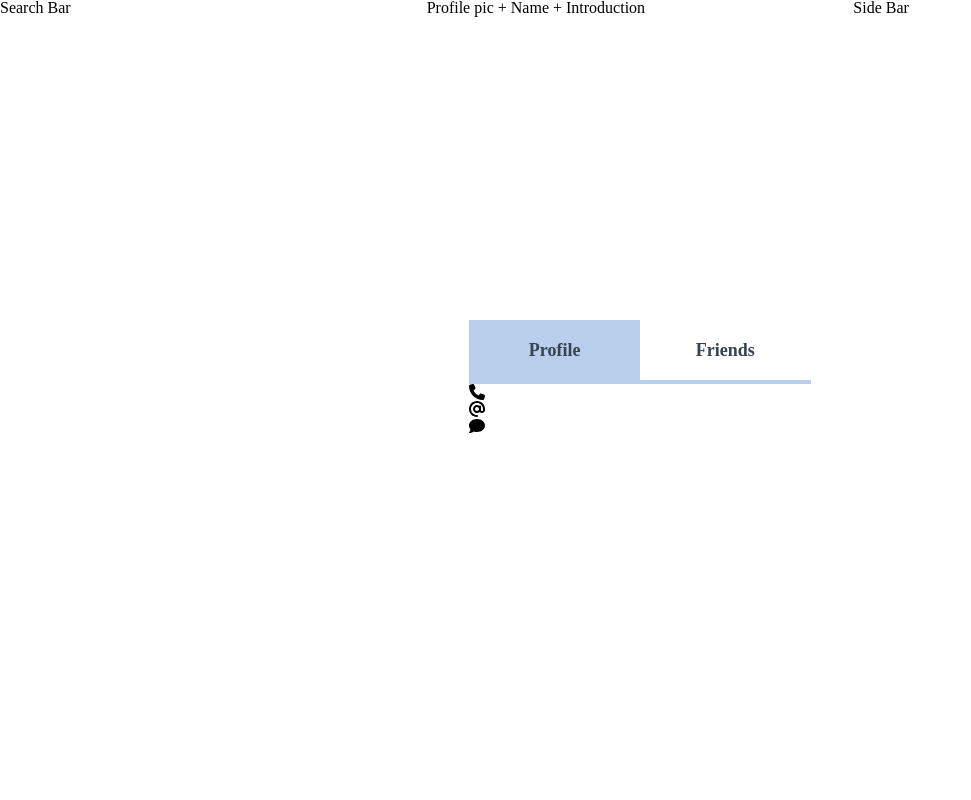
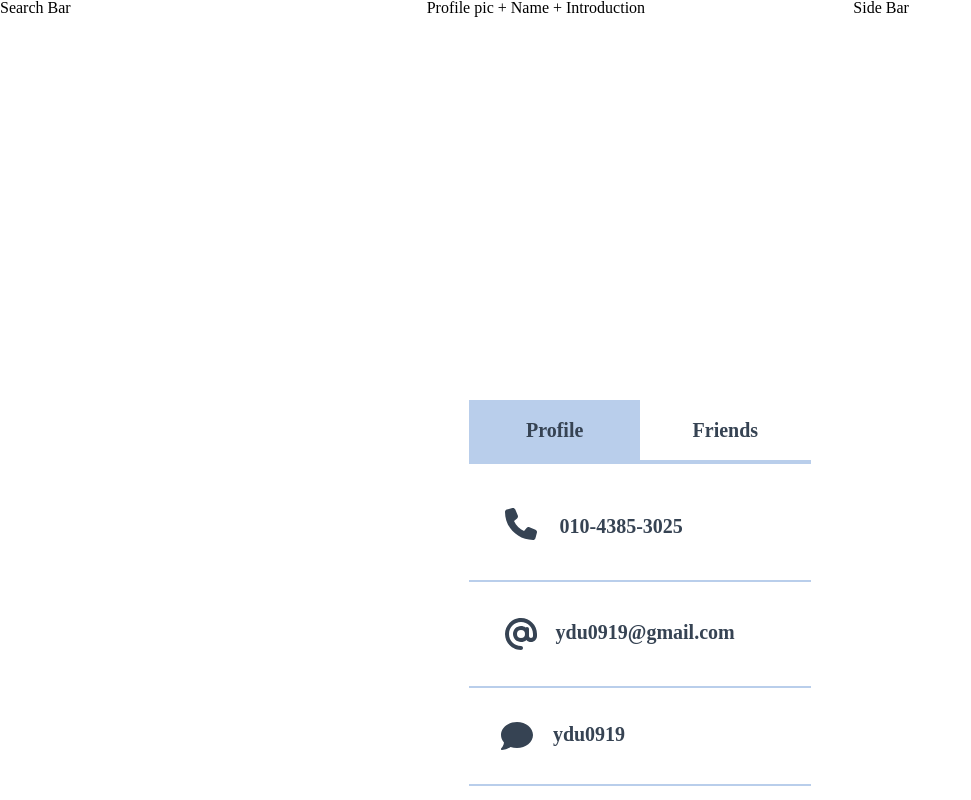
Before and after one commit to charmeee/contactbyflutter, a React (Create React App) app in the folder umm-whoru/: page / in a window 1280 px wide. Shown: the whole page, without its empty margins (0-971 px from the left). Built offline with nearby package versions, Linux system fonts and the light colour scheme.

Commit message:
added profile info

```diff
--- a/umm-whoru/src/components/Profile.js
+++ b/umm-whoru/src/components/Profile.js
@@ -4,32 +4,53 @@ import { faPhone, faAt, faComment } from "@fortawesome/free-solid-svg-icons";
 function Profile() {
   return (
     <div className="profile-wrapper">
-      <div className="profile-upper h-2/5">
+      <div className="profile-upper h-1/2">
         <p>Profile pic + Name + Introduction</p>
       </div>
-      <div className="profile-lower h-3/5 w-4/5 mx-auto">
+      <div className="profile-lower h-1/2 w-4/5 mx-auto">
         <div className="profile-button-wrapper">
           <div className="flex items-center justify-center">
             <button
-              className="bg-main-3 w-1/2 h-16 text-lg font-semibold border-b-4 border-main-3 text-main-0"
+              className="bg-main-3 w-1/2 h-16 text-xl font-semibold border-b-4 border-main-3 text-main-0"
               active="true"
             >
               Profile
             </button>
-            <button className="active:bg-main-3 w-1/2 h-16 text-lg font-semibold border-b-4 border-main-3 text-main-0">
+            <button className="active:bg-main-3 w-1/2 h-16 text-xl font-semibold border-b-4 border-main-3 text-main-0">
               Friends
             </button>
           </div>
         </div>
         <div className="profile-info-wrapper">
-          <div className="info-row">
-            <FontAwesomeIcon icon={faPhone} />
+          <div className="info-row grid grid-cols-6 p-5 pt-7 border-solid border-b-2 border-main-3">
+            <FontAwesomeIcon
+              className="text-main-0 p-4"
+              icon={faPhone}
+              size="2x"
+            />
+            <span className="col-span-5 p-5 text-xl font-semibold text-main-0">
+              010-4385-3025
+            </span>
           </div>
-          <div className="info-row">
-            <FontAwesomeIcon icon={faAt} />
+          <div className="info-row grid grid-cols-6 p-5 border-solid border-b-2 border-main-3">
+            <FontAwesomeIcon
+              className="text-main-0 p-4"
+              icon={faAt}
+              size="2x"
+            />
+            <span className="col-span-5 p-4 text-xl font-semibold text-main-0">
+              ydu0919@gmail.com
+            </span>
           </div>
-          <div className="info-row">
-            <FontAwesomeIcon icon={faComment} />
+          <div className="info-row grid grid-cols-6 p-4 border-solid border-b-2 border-main-3">
+            <FontAwesomeIcon
+              className="text-main-0 p-4"
+              icon={faComment}
+              size="2x"
+            />
+            <span className="col-span-5 p-4 text-xl font-semibold text-main-0">
+              ydu0919
+            </span>
           </div>
         </div>
       </div>
```
